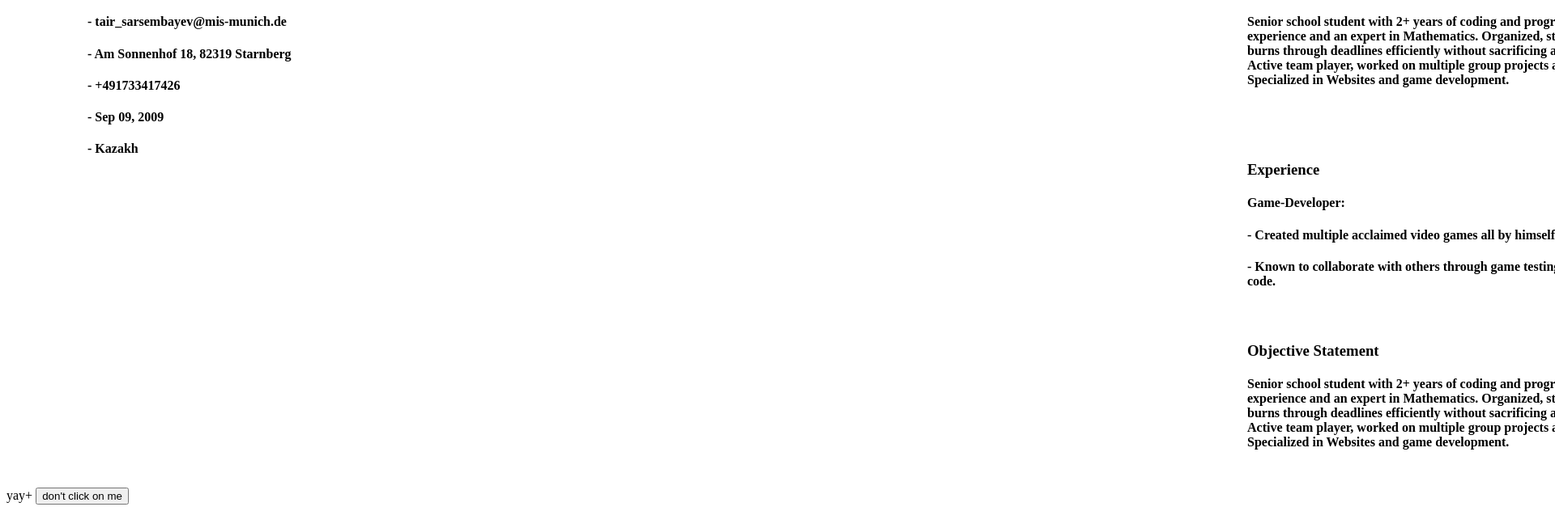
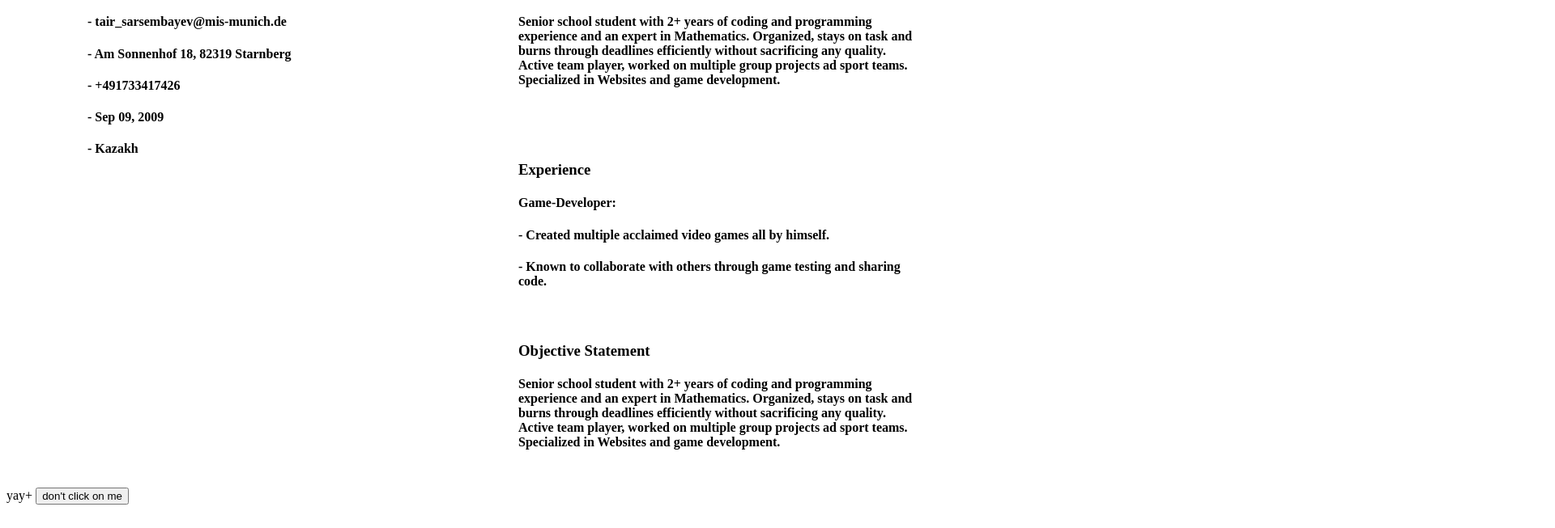
Before and after one commit to gatorloki09/project, a plain HTML site: page index.html in a window 1280 px wide. Shown: the part 147-800 px from the top of the page at 81% size, 1920 px wide, since content can reach past the window. Drawn offline with Linux system fonts and the light colour scheme.

Commit message:
Update index.html

```diff
--- a/index.html
+++ b/index.html
@@ -17,7 +17,6 @@
       height: 180px;
       width: 500px;
       margin-top: 44px;
-      margin-left:900px;
     }
 
     .minor_information {
```
